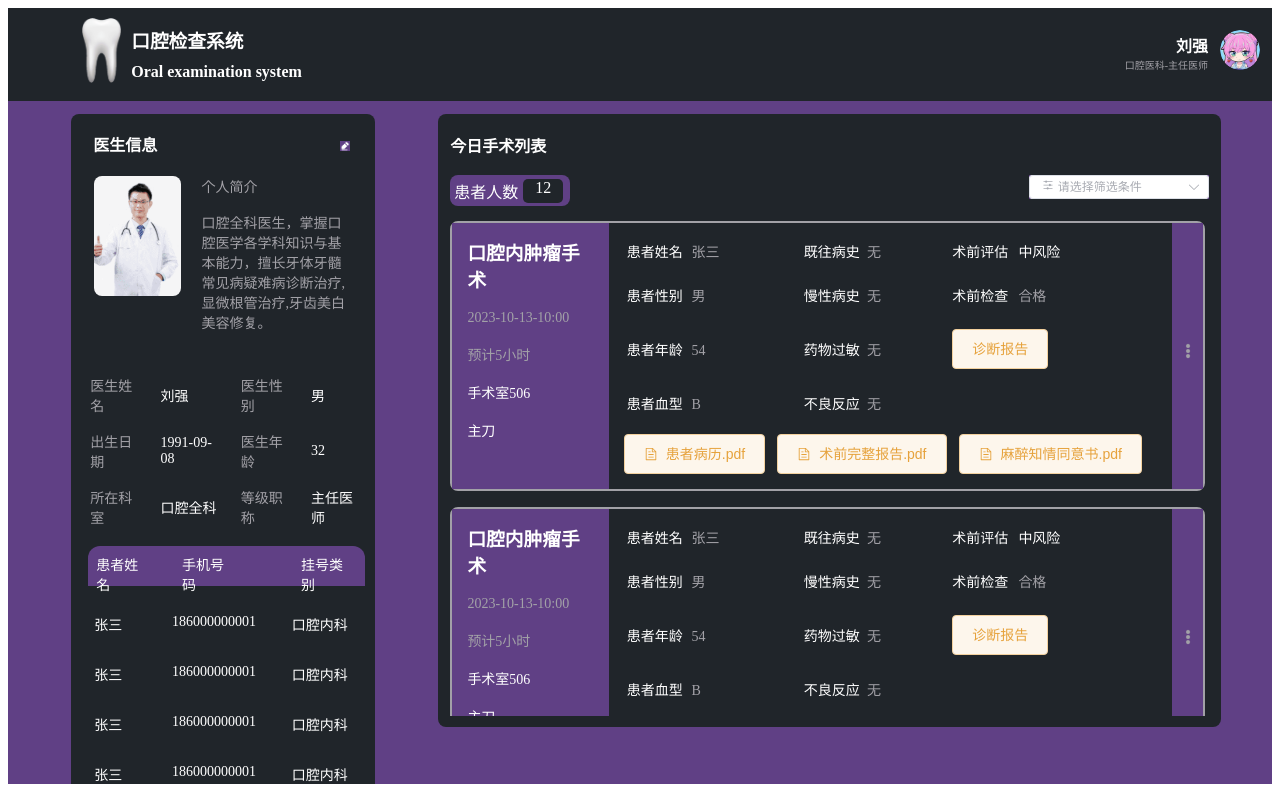
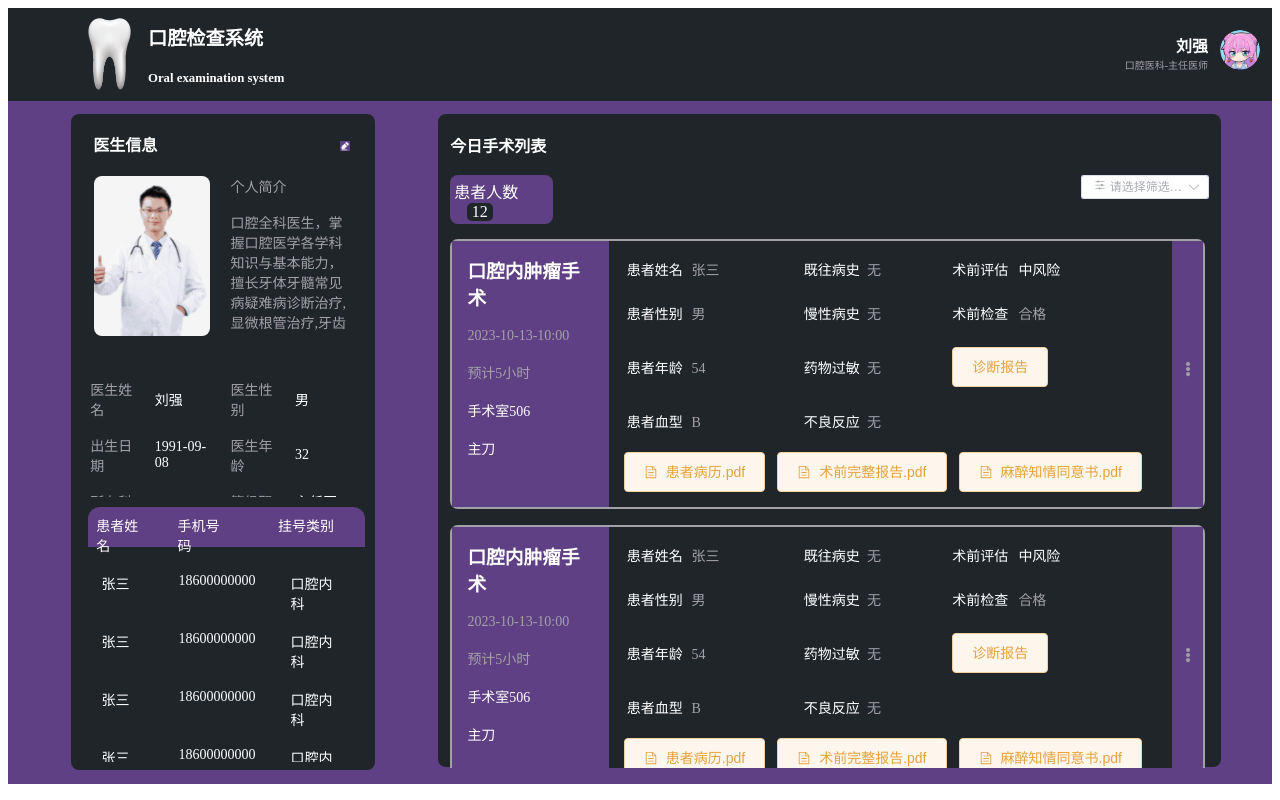
Before and after one commit to Moriic/oral-frontend, a Vue app: page /#/workspace in a window 1280 px wide. Built offline with nearby package versions, Linux system fonts and the light colour scheme.

Commit message:
'响应式布局'

```diff
--- a/components/TitleBar.vue
+++ b/components/TitleBar.vue
@@ -4,37 +4,39 @@
 
 <template>
   <header>
-    <div class="title">
-      <img class="tooth" src="../src/assets/tooth.png">
-      <span>
-       <h3 style="margin-bottom: 10px;margin-top: 8px">口腔检查系统</h3>
-       <h4 style="margin: 0">Oral examination system</h4>
-      </span>
+    <div class='title'>
+      <img class='tooth' src='../src/assets/tooth.png'>
+      <div >
+        <h3 style='margin-bottom: 2vh;height: 4vh;overflow: hidden'>口腔检查系统</h3>
+        <h4 style='margin: 0;height: 2vh;overflow: hidden'>Oral examination system</h4>
+      </div>
     </div>
     <slot>
-      <div class="user">
-      <span style="text-align: right;">
-       <h4 style="margin-top: 15px;margin-bottom: 0">刘强</h4>
-       <p style="margin: 0;font-size: 10px;color: #a2a1a7">口腔医科-主任医师</p>
+      <div class='user'>
+      <span style='text-align: right;'>
+       <h4 style='margin-top: 15px;margin-bottom: 0'>刘强</h4>
+       <p style='margin: 0;font-size: 10px;color: #a2a1a7'>口腔医科-主任医师</p>
       </span>
-        <el-avatar class="user-avatar" size="200" style="float:right;" shape="circle" src="src/assets/imgs/avatar.png"
+        <el-avatar class='user-avatar' size='200' style='float:right;' shape='circle' src='src/assets/imgs/avatar.png'
         />
       </div>
     </slot>
   </header>
 </template>
 
-<style scoped lang="scss">
+<style scoped lang='scss'>
 .tooth {
   float: left;
-  width: 60px;
-  height: 65px;
+  width: 6vw;
+  height: 9vh;
   object-fit: scale-down;
   vertical-align: middle;
 }
+
 .user-avatar {
   margin: 12px;
 }
+
 header {
   position: relative;
   width: 100%;
@@ -43,20 +45,41 @@ header {
   background-color: #20252a;
   height: 12%;
 }
+
 .user span {
   display: inline-block;
   vertical-align: middle;
 }
 
-.title span {
+.title div {
   display: inline-block;
   vertical-align: middle;
+  height: 10px;
 }
 
-.title span h3 {
+.title div h3 {
+  font-size: 1.5vw;
   margin: 0;
   border: 0;
 }
+
+.title div h4 {
+  font-size: 1vw;
+  margin: 0;
+  border: 0;
+}
+
+@media screen and (max-width: 700px) {
+  .title div h3 {
+    font-size: 3vw;
+    margin: 0;
+    border: 0;
+  }
+  .title div h4 {
+    font-size: 2vw;
+  }
+}
+
 .title {
   margin-top: 10px;
   margin-bottom: 10px;
--- a/src/views/workspace/ImageDetection.vue
+++ b/src/views/workspace/ImageDetection.vue
@@ -17,31 +17,31 @@ const backPage = () => {
     <div class="body" style="display: flex;flex-direction: row;margin: 20px">
       <div style="width: 50%;margin-left: 5%">
         <el-container style="background-color: #20252a; border-radius: 10px">
-          <el-aside width="25px" style="margin-left: 15px;margin-top: 22px">
+          <el-aside width="2vw" style="margin-left: 15px;margin-top: 22px">
             <Edit style="color: white"/>
             <Crop style="margin-top: 5px;color:white;;"/>
             <EditPen style="margin-top: 5px;color: white"/>
             <Scissor style="margin-top: 5px;color: white"/>
           </el-aside>
           <el-main>
-            <el-button size="large"
-                       style="border: 0;font-weight: bold;font-size: 15px;float: right;background-color: gray;color: white"
+            <el-button
+                       style="width: 5vw;border: 0;font-weight: bold;font-size: 1vw;float: right;background-color: gray;color: white"
                        round>上传
             </el-button>
             <div class="image-Large" style="margin-top: 50px;margin-bottom: 20px">
-              <img style="width: 300px" src="../../assets/imgs/img1.png">
-              <img style="width: 300px" src="../../assets/imgs/img1.png">
+              <img style="width: 20vw" src="../../assets/imgs/img1.png">
+              <img style="width: 20vw" src="../../assets/imgs/img1.png">
             </div>
           </el-main>
         </el-container>
         <div style="margin-top: 20px">
-          <img style="width: 242px;" src="../../assets/imgs/img2.png">
-          <img style="margin: auto;width: 242px;" src="../../assets/imgs/img2.png">
-          <img style="width: 242px;" src="../../assets/imgs/img2.png">
+          <img style="width: 16vw;" src="../../assets/imgs/img2.png">
+          <img style="margin: auto;width:16vw;" src="../../assets/imgs/img2.png">
+          <img style="width: 16vw;" src="../../assets/imgs/img2.png">
         </div>
       </div>
       <div class="patient-info">
-        <div style="color: white;margin-left: 22px;">
+        <div style="width: 100%;color: white;margin-left: 22px;">
           <br>
           <strong>患者信息</strong>
           <button style="margin-left: 65%;background-color: transparent;border: 0">
@@ -50,9 +50,10 @@ const backPage = () => {
           </button>
         </div>
         <div style="margin-left: 15px;margin-top: 20px">
-          <img style="width: 160px" src="../../assets/imgs/patient-image.png">
+          <img style="width: 10vw;height: 20vh" src="../../assets/imgs/patient-image.png">
         </div>
-        <table cellpadding="7px" class="basic-info" style="width: 200px">
+        <div style='height: 40vh;overflow: scroll'>
+          <table cellpadding="1vh" class="basic-info" style="width: 20vw">
             <tr>
               <td style="color:#a2a1a7;">患者姓名</td>
               <td style="color: white">王麻</td>
@@ -79,6 +80,8 @@ const backPage = () => {
             </tr>
           </table>
         </div>
+
+      </div>
     </div>
   </div>
 
@@ -91,7 +94,10 @@ const backPage = () => {
   margin-top: 1.5%;
   margin-left: 35%
 }
-
+table td{
+  width: 2vw;
+  overflow: scroll;
+}
 .patient-info {
   display: flex;
   flex-direction: column;
--- a/src/views/workspace/WorkSpace.vue
+++ b/src/views/workspace/WorkSpace.vue
@@ -111,10 +111,11 @@ const patients = ref([
         </div>
         <div class="doctor-info" style="margin-left: 15px;margin-top: 20px">
           <img class="doctor-picture" src="../../assets/imgs/doctor-picture.png">
-          <p class="introduction">个人简介<br><br>
+          <p style='height: 20vh;overflow: scroll' class="introduction">个人简介<br><br>
             口腔全科医生，掌握口腔医学各学科知识与基本能力，擅长牙体牙髓常见病疑难病诊断治疗,显微根管治疗,牙齿美白美容修复。
           </p>
         </div>
+        <div class='doctor-info-table'>
           <table cellpadding="7px" class="basic-info">
             <tr>
               <td style="color:#a2a1a7;">医生姓名</td>
@@ -135,16 +136,18 @@ const patients = ref([
               <td style="color: white">{{ doctor.等级职称 }}</td>
             </tr>
           </table>
+        </div>
+
         <div class="table-title">
-          <p class="table-list">患者姓名</p>
-          <p style="margin-left: 8%" class="table-list">手机号码</p>
-          <p style="margin-left: 20%;margin-bottom: 0px" class="table-list">挂号类别</p>
+          <p style='width: 4vw;overflow: hidden' class="table-list">患者姓名</p>
+          <p style="margin-left: 8%;width: 4vw;overflow: hidden"  class="table-list">手机号码</p>
+          <p style="margin-left: 15%;overflow: hidden;width: 5vw;margin-bottom: 0px" class="table-list">挂号类别</p>
         </div>
         <div class="patient-list">
-          <div style="margin-left: 5px;display: flex;flex-direction: row" v-for="item in patients">
+          <div style="margin-left: 5%;display: flex;flex-direction: row" v-for="item in patients">
             <div class="table-list">{{ item.name }}</div>
-            <div style="margin-left: 15%" class="table-list">{{ item.num }}</div>
-            <div style="margin-left: 10%" class="table-list">{{ item.type }}</div>
+            <div style="margin-left: 15%;width: 6vw;overflow: hidden" class="table-list">{{ item.num }}</div>
+            <div style="margin-left: 10%;width: 4vw;overflow: hidden" class="table-list">{{ item.type }}</div>
           </div>
         </div>
       </div>
@@ -152,9 +155,9 @@ const patients = ref([
         <div><br><strong>今日手术列表</strong></div>
         <br>
         <el-row
-            style="float: left;text-align: center;width: 120px;border-radius: 8px;padding: 0.5%;background-color: #604085">
+            style="float: left;text-align: center;width: 8vw;border-radius: 8px;padding: 0.5%;background-color: #604085">
           患者人数
-          <div style="margin-left: 5px;border-radius: 5px;width: 40px;background-color: #20252a">{{ patientNum }}</div>
+          <div style="margin-left: 1vw;border-radius: 5px;width: 2vw;background-color: #20252a">{{ patientNum }}</div>
         </el-row>
         <div class="filter-select">
           <el-select popper-class="select-form" style="background-color: #604085" v-model="filterValue"
@@ -228,7 +231,7 @@ const patients = ref([
                 </tr>
               </table>
               <br>
-              <el-row>
+              <el-row style='overflow:scroll;'>
                 <el-button size="large" type="warning" :icon="Document" plain>患者病历.pdf</el-button>
                 <el-button size="large" type="warning" :icon="Document" plain>术前完整报告.pdf</el-button>
                 <el-button size="large" type="warning" :icon="Document" plain>麻醉知情同意书.pdf</el-button>
@@ -286,14 +289,18 @@ const patients = ref([
   margin: 0;
   color: #a2a1a7;
 }
-
+.doctor-info-table{
+  width: 22vw;
+  height: 30vh;
+  overflow: scroll;
+}
 .body {
   display: flex;
   flex-direction: row;
 }
 
 .filter-select {
-  width: 180px;
+  width: 10vw;
   border-radius: 20px;
   text-align: center;
   float: right;
@@ -307,7 +314,7 @@ const patients = ref([
   margin-top: 1%;
   margin-left: 5%;
   width: 60%;
-  height: 600px;
+  height: 80vh;
   background-color: #20252a;
 }
 
@@ -325,8 +332,8 @@ p {
   background-color: #20252a;
   text-align: center;
   color: white;
-  margin: 10px;
-  height: 190px;
+  margin: 1vh;
+  height: 40vh;
   overflow-y: scroll;
 }
 
@@ -342,8 +349,9 @@ td {
 
 .table-list {
   margin: 8px 8px 2px;
-  height: 40px;
+  height: 6vh;
   font-size: 14px;
+  text-align: left;
 }
 
 .table-title {
@@ -352,15 +360,15 @@ td {
   flex-direction: row;
   background-color: #604085;
   color: white;
-  height: 40px;
+  height: 5vh;
   border-radius: 12px 12px 0px 0px;
 }
 
 .doctor-picture {
   border-radius: 8px;
   margin-left: 8px;
-  width: 120px;
-  height: 120px;
+  width: 20vw;
+  height: 20vh;
 }
 
 .el-table tbody tr:hover > td {
@@ -386,6 +394,7 @@ td {
 }
 
 .doctor-card {
+  height: 82vh;
   display: flex;
   flex-direction: column;
   border-radius: 8px;
@@ -405,34 +414,6 @@ header {
   height: 12%;
 }
 
-
-.user-avatar {
-  margin: 12px;
-}
-
-.title {
-  margin-top: 10px;
-  margin-bottom: 10px;
-  margin-left: 5%;
-  color: white;
-  width: 50%;
-}
-
-.user {
-  margin-top: 10px;
-  margin-bottom: 10px;
-  color: white;
-  margin-left: auto;
-}
-
-.tooth {
-  float: left;
-  width: 60px;
-  height: 65px;
-  object-fit: scale-down;
-  vertical-align: middle;
-}
-
 .user span {
   display: inline-block;
   vertical-align: middle;
```
Lines whose indentation alone changed are shown as unchanged.
